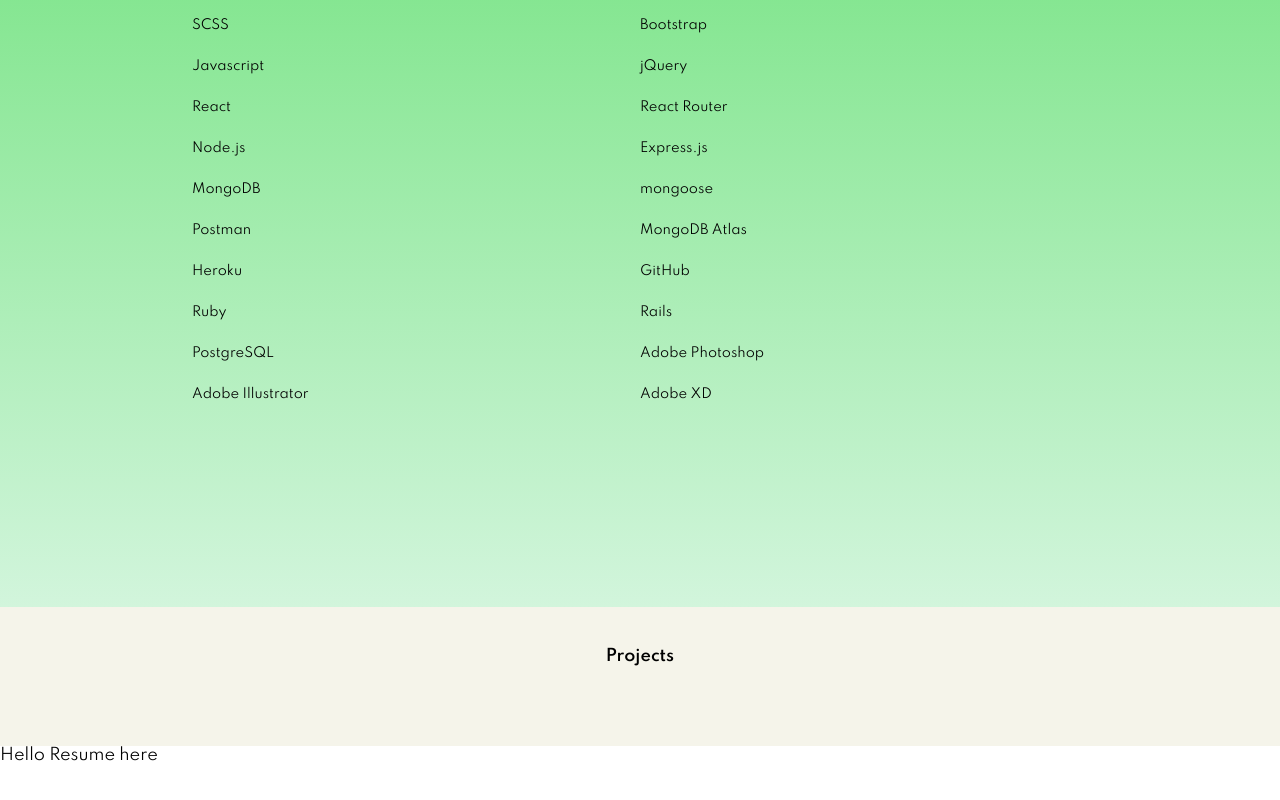
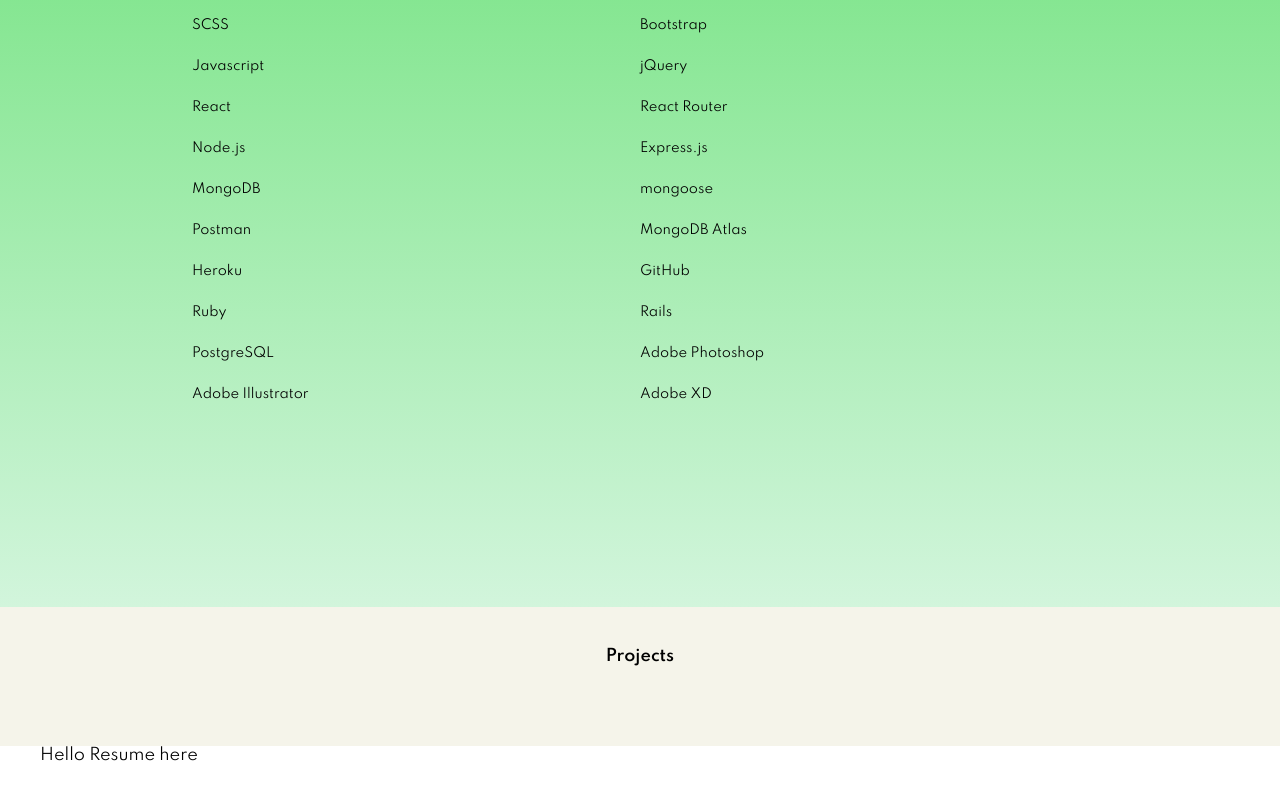
Before and after one commit to ZGZOO/portfolio_using_react, a React (Create React App) app in the folder portfolio/: page / in a window 1280 px wide. Shown: the part 800-1600 px from the top of the page. Built offline with nearby package versions, Linux system fonts and the light colour scheme; no server answers.

Commit message:
deploy bug fix

```diff
--- a/portfolio/package.json
+++ b/portfolio/package.json
@@ -18,7 +18,7 @@
   },
   "scripts": {
     "start": "react-scripts start",
-    "build": "react-scripts build",
+    "build": "CI= react-scripts build",
     "test": "react-scripts test",
     "eject": "react-scripts eject"
   },
--- a/portfolio/src/Components/Resume/Resume.jsx
+++ b/portfolio/src/Components/Resume/Resume.jsx
@@ -1,10 +1,11 @@
 import React from "react";
+import "./Resume.scss";
 
 const Resume = () => {
   return (
-    <>
+    <div className="resume">
       <div>Hello Resume here</div>
-    </>
+    </div>
   );
 };
 
--- a/portfolio/src/Components/Resume/Resume.scss
+++ b/portfolio/src/Components/Resume/Resume.scss
@@ -0,0 +1,4 @@
+.resume {
+  margin: 0 auto;
+  padding: 0 40px;
+}
```
